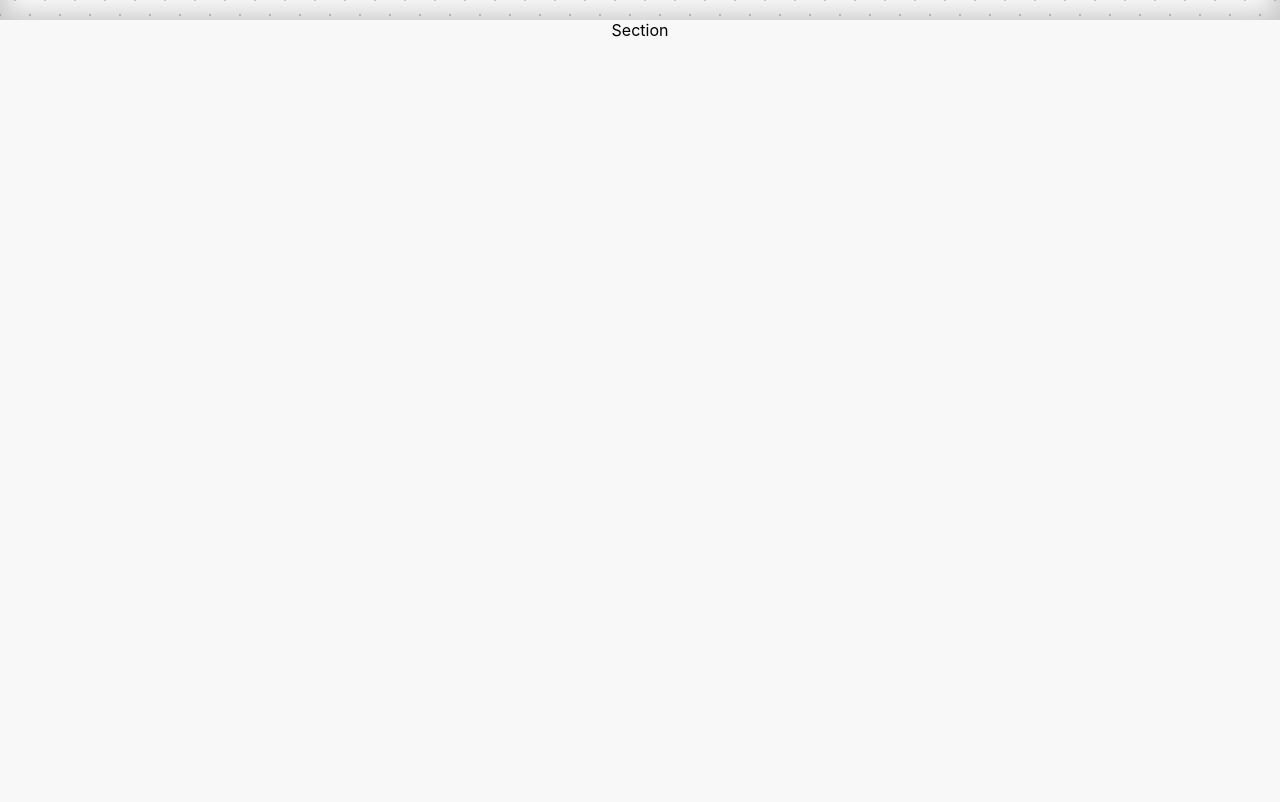
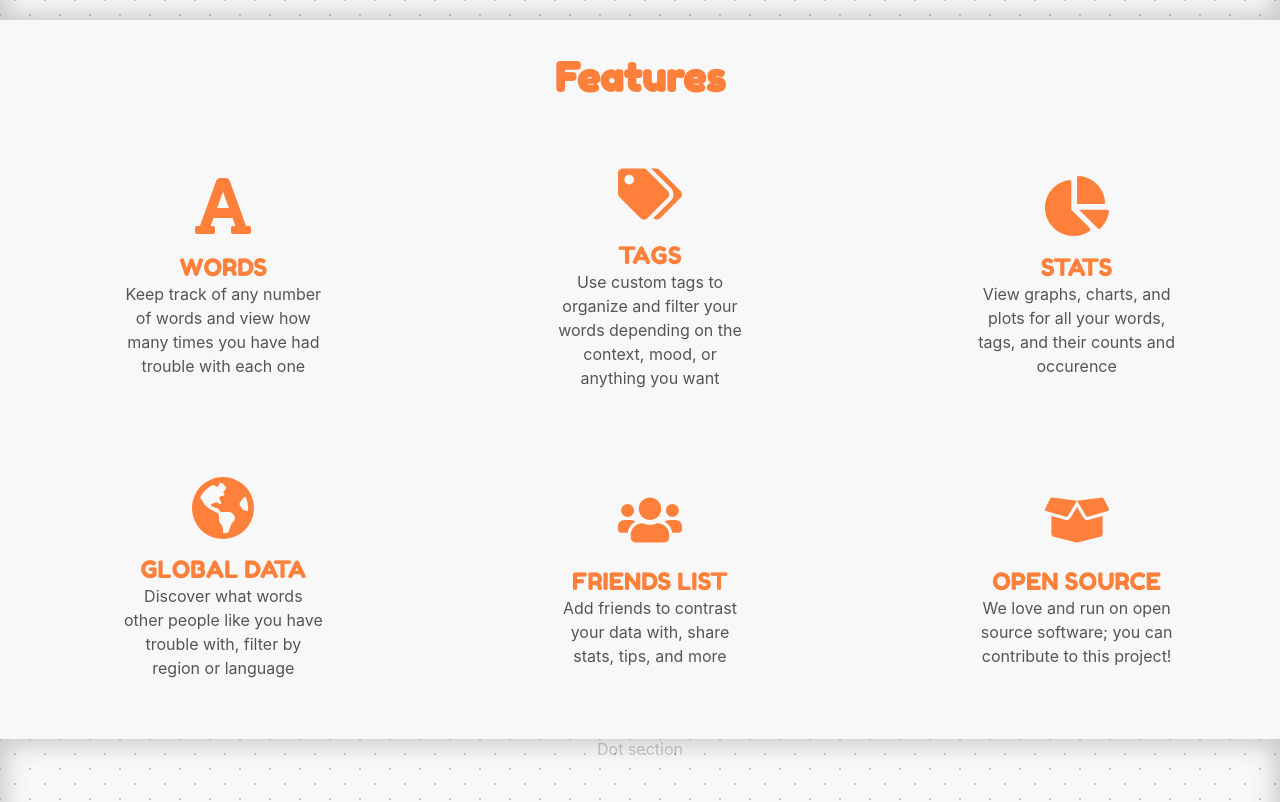
Before and after one commit to alfremedpal/Stutter-Track-Landing, a React (Create React App) app: page / in a window 1280 px wide. Shown: the part 780-1582 px from the top of the page. Before the commit the page ends 1200 px from the top, so only its background shows below. Built offline with nearby package versions, Linux system fonts and the light colour scheme.

Commit message:
Features

```diff
--- a/package.json
+++ b/package.json
@@ -8,6 +8,7 @@
     "@testing-library/user-event": "^7.1.2",
     "react": "^16.13.1",
     "react-dom": "^16.13.1",
+    "react-icons": "^3.11.0",
     "react-router-dom": "^5.2.0",
     "react-scripts": "3.4.3"
   },
--- /dev/null
+++ b/src/components/Features/Features.js
@@ -0,0 +1,63 @@
+import React from 'react'
+import { FaFont, FaTags, FaChartPie, FaGlobeAmericas, FaUsers, FaBoxOpen, FaHeart } from 'react-icons/fa'
+
+import classes from './Features.module.css'
+
+export default function Features() {
+
+    return (
+        <>
+        <div className={classes.main}>
+            <div className={classes.feature}>
+                <div className={classes.icon}><FaFont /></div>
+                <div className={classes.title}>Words</div>
+                <div className={classes.descp}>
+                    Keep track of any number of words and view
+                    how many times you have had trouble with each one
+                </div>
+            </div>
+            <div className={classes.feature}>
+                <div className={classes.icon}><FaTags /></div>
+                <div className={classes.title}>Tags</div>
+                <div className={classes.descp}>
+                    Use custom tags to organize and filter your words depending
+                    on the context, mood, or anything you want
+                </div>
+            </div>
+            <div className={classes.feature}>
+                <div className={classes.icon}><FaChartPie /></div>
+                <div className={classes.title}>Stats</div>
+                <div className={classes.descp}>
+                    View graphs, charts, and plots for all your words, tags,
+                    and their counts and occurence
+                </div>
+            </div>
+        </div>
+        <div className={classes.main}>
+            <div className={classes.feature}>
+                <div className={classes.icon}><FaGlobeAmericas /></div>
+                <div className={classes.title}>Global Data</div>
+                <div className={classes.descp}>
+                    Discover what words other people like you have trouble with,
+                    filter by region or language
+                </div>
+            </div>
+            <div className={classes.feature}>
+                <div className={classes.icon}><FaUsers /></div>
+                <div className={classes.title}>Friends List</div>
+                <div className={classes.descp}>
+                    Add friends to contrast your data with, share stats, tips, and more
+                </div>
+            </div>
+            <div className={classes.feature}>
+                <div className={classes.icon}><FaBoxOpen /></div>
+                <div className={classes.title}>Open Source</div>
+                <div className={classes.descp}>
+                    We love and run on open source software; you can contribute
+                    to this project!
+                </div>
+            </div>
+        </div>
+        </>
+    )
+}
--- /dev/null
+++ b/src/components/Features/Features.module.css
@@ -0,0 +1,41 @@
+.main {
+    display: flex;
+    flex-direction: row;
+    align-items: center;
+    justify-content: space-around;
+    flex-wrap: wrap;
+    /* background-color: red; */
+}
+
+.feature {
+    /* background-color: red; */
+    height: 200px;
+    width: 200px;
+    margin: 2%;
+    transform: translate(10px, -10px);
+    display: flex;
+    flex-direction: column;
+    align-items: center;
+    justify-content: center;
+    padding: 2%
+}
+
+.icon {
+    color: #ff803b;
+    font-size: 4em;
+}
+
+.title {
+    color: #ff803b;
+    font-family: 'Fredoka One', cursive;
+    font-size: 1.5em;
+    text-transform: uppercase;
+}
+
+.descp {
+    color: #555;
+    line-height: 1.5;
+    width: 100%;
+    font-size: 1em;
+    /* background-color: blue; */
+}
--- a/src/pages/Home/Home.js
+++ b/src/pages/Home/Home.js
@@ -1,5 +1,6 @@
 import React from 'react'
 
+import Features from '../../components/Features/Features'
 import MailInput from '../../components/MailInput/MailInput'
 import classes from './Home.module.css'
 
@@ -21,6 +22,13 @@ export default function Home() {
                 <MailInput />
             </div>
             <div className={classes.section}>
+                <h2 className={classes.header}>Features</h2>
+                <Features />
+            </div>
+            <div className={[classes.dotSection, "pattern-cross-dots-lg"].join(' ')}>
+                Dot section
+            </div>
+            <div className={classes.section}>
                 Section
             </div>
         </>
--- a/src/pages/Home/Home.module.css
+++ b/src/pages/Home/Home.module.css
@@ -19,6 +19,12 @@
     margin: 0;
 }
 
+.header {
+    color: #ff803b;
+    font-family: 'Fredoka One', cursive;
+    font-size: 2.35em;
+}
+
 .title p {
     font-weight: bold;
     color: #555;
@@ -31,13 +37,19 @@
     flex-grow: 0.15;
 }
 
-.section {
-    height: 50vh;
+.section, .dotSection {
+    min-height: 50vh;
+}
+
+.dotSection {
+    box-shadow: inset 0px 0px 25px 5px rgba(0, 0, 0, 0.2);
+    color: rgba(0, 0, 0, 0.2);
 }
 
 @media(min-width: 1200px) {
 
-    .title h1 {
+    .title h1,
+    .header {
         font-size: 2.5em;
     }
 
```
Also changed, not shown: 1 other file (tests, documents, lock files or other folders).
